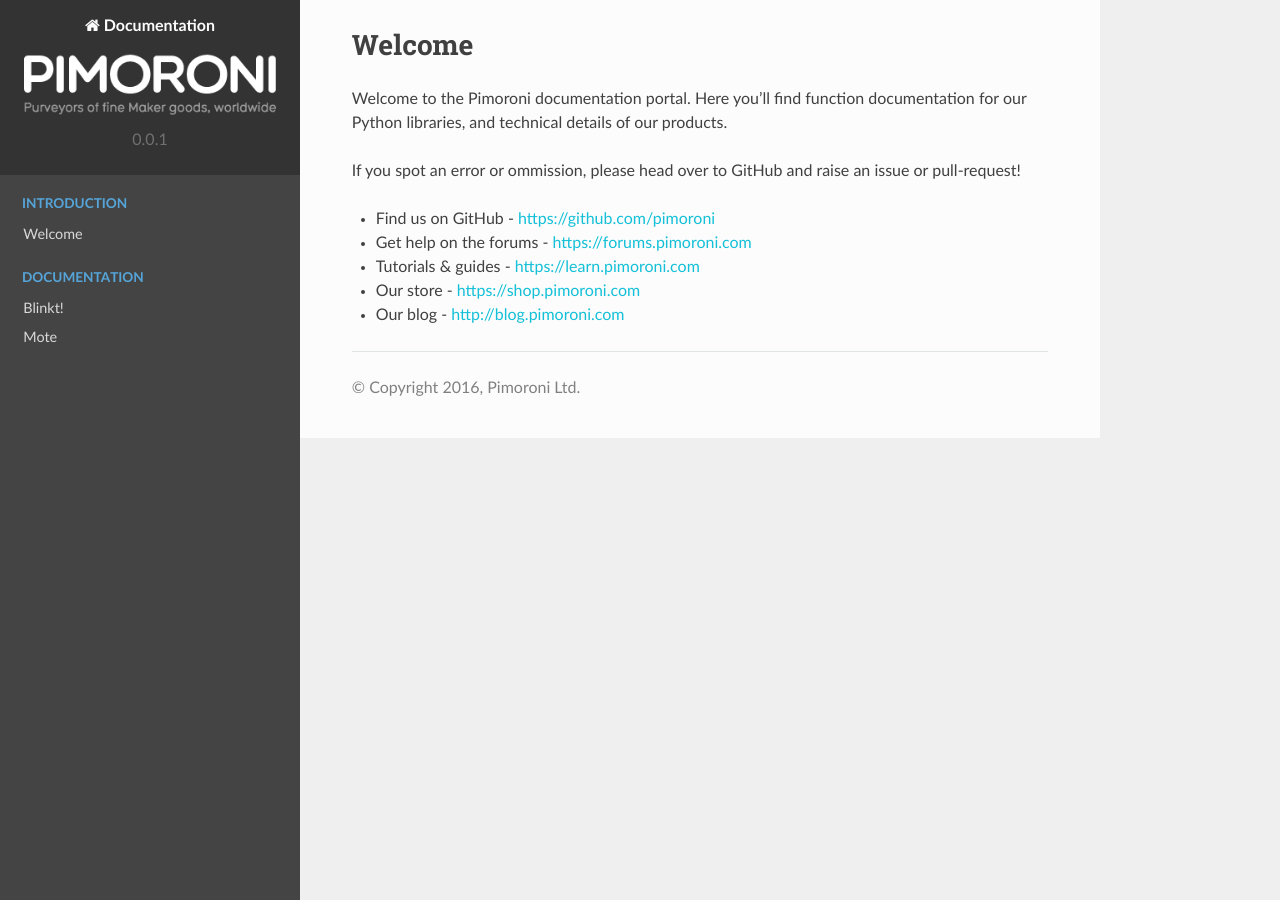
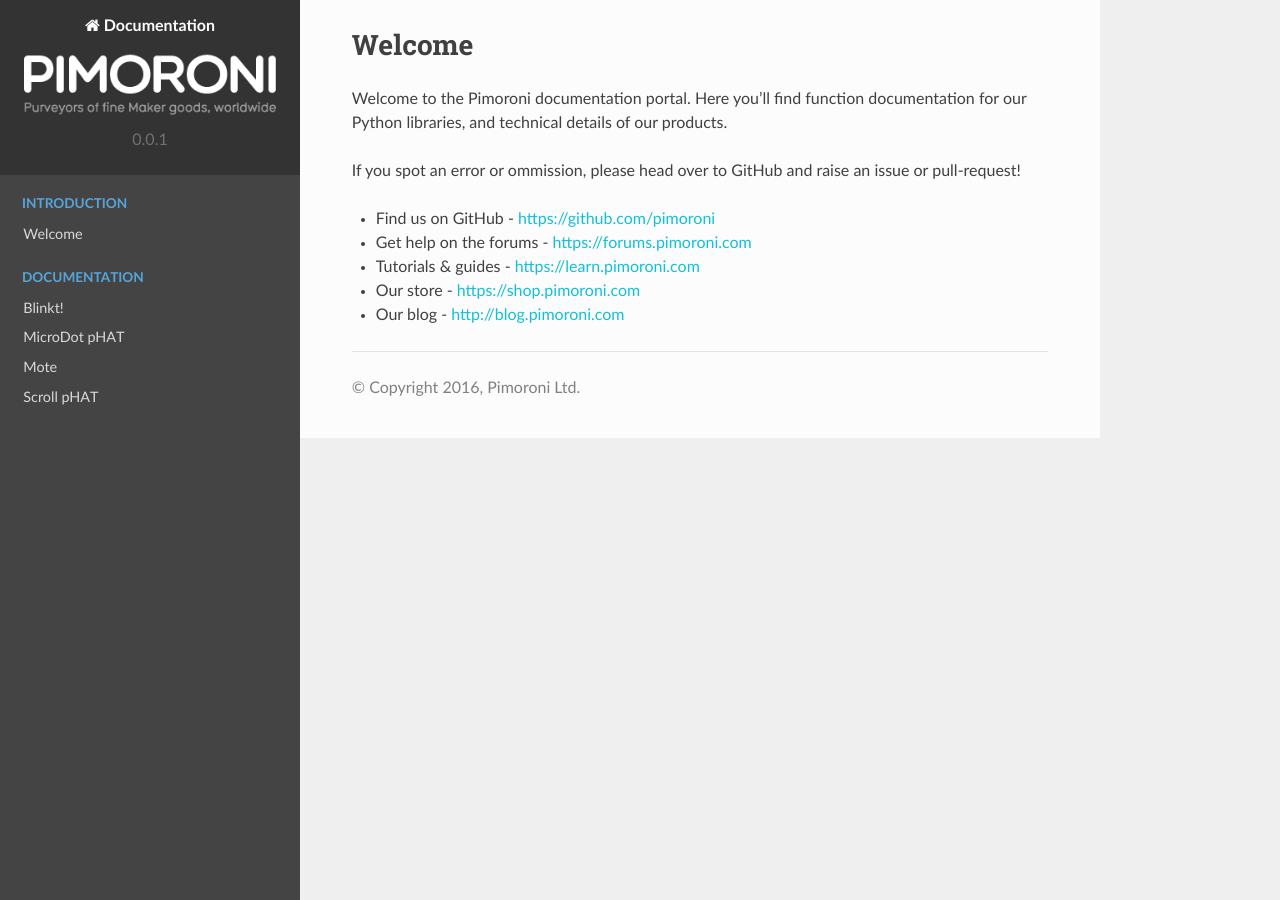
Before and after one commit to pimoroni/docs, a Sphinx documentation site: the page built from sphinx/index.rst, in a window 1280 px wide. Built offline with Sphinx 7.4.7 and the Read the Docs theme 2.0.0, drawn with Linux system fonts in a browser that asks for light colours.

Commit message:
Auto generated menu from list of docs

```diff
--- a/sphinx/_templates/layout.html
+++ b/sphinx/_templates/layout.html
@@ -9,8 +9,9 @@
 </ul>
 <p class="caption"><span class="caption-text">Documentation</span></p>
 <ul>
-	<li class="toctree-l1"><a class="reference internal" href="//docs.pimoroni.com/blinkt">Blinkt!</a></li>
-	<li class="toctree-l1"><a class="reference internal" href="//docs.pimoroni.com/mote">Mote</a></li>
+{% for doc in docs %}
+	<li class="toctree-l1"><a class="reference internal" href="//docs.pimoroni.com/{{ doc.url }}">{{ doc.name }}</a></li>
+{% endfor %}
 </ul>
 {% endblock %}
 {% block footer %}
--- a/sphinx/conf.py
+++ b/sphinx/conf.py
@@ -5,6 +5,27 @@
 PACKAGE_MODULE = "documentation"
 
 import sphinx_rtd_theme
+
+class Doc():
+    def __init__(self, name, url):
+        self.name = name
+        self.url = url
+
+    def pickle(self):
+        return {'name': self.name, 'url': self.url}
+
+
+docs = [
+    Doc('Blinkt!','blinkt'),
+    Doc('MicroDot pHAT','microdotphat'),
+    Doc('Scroll pHAT','scrollphat'),
+    Doc('Mote','mote')
+]
+
+docs = map(lambda x:x.pickle(), docs)
+docs = sorted(docs, key=lambda x: x['name'])
+
+html_context = {'docs': docs}
 
 # -- General configuration ------------------------------------------------
 
```
